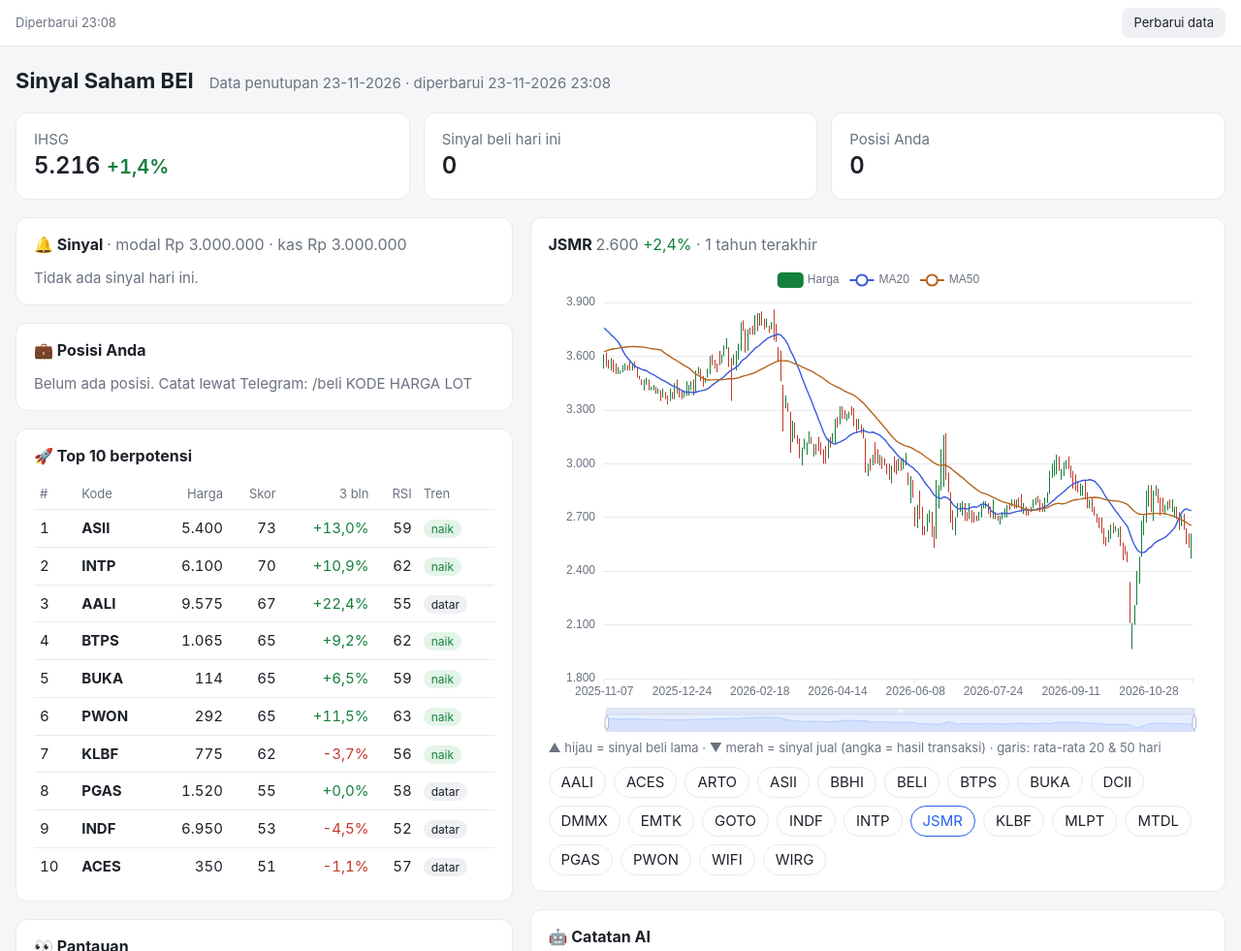
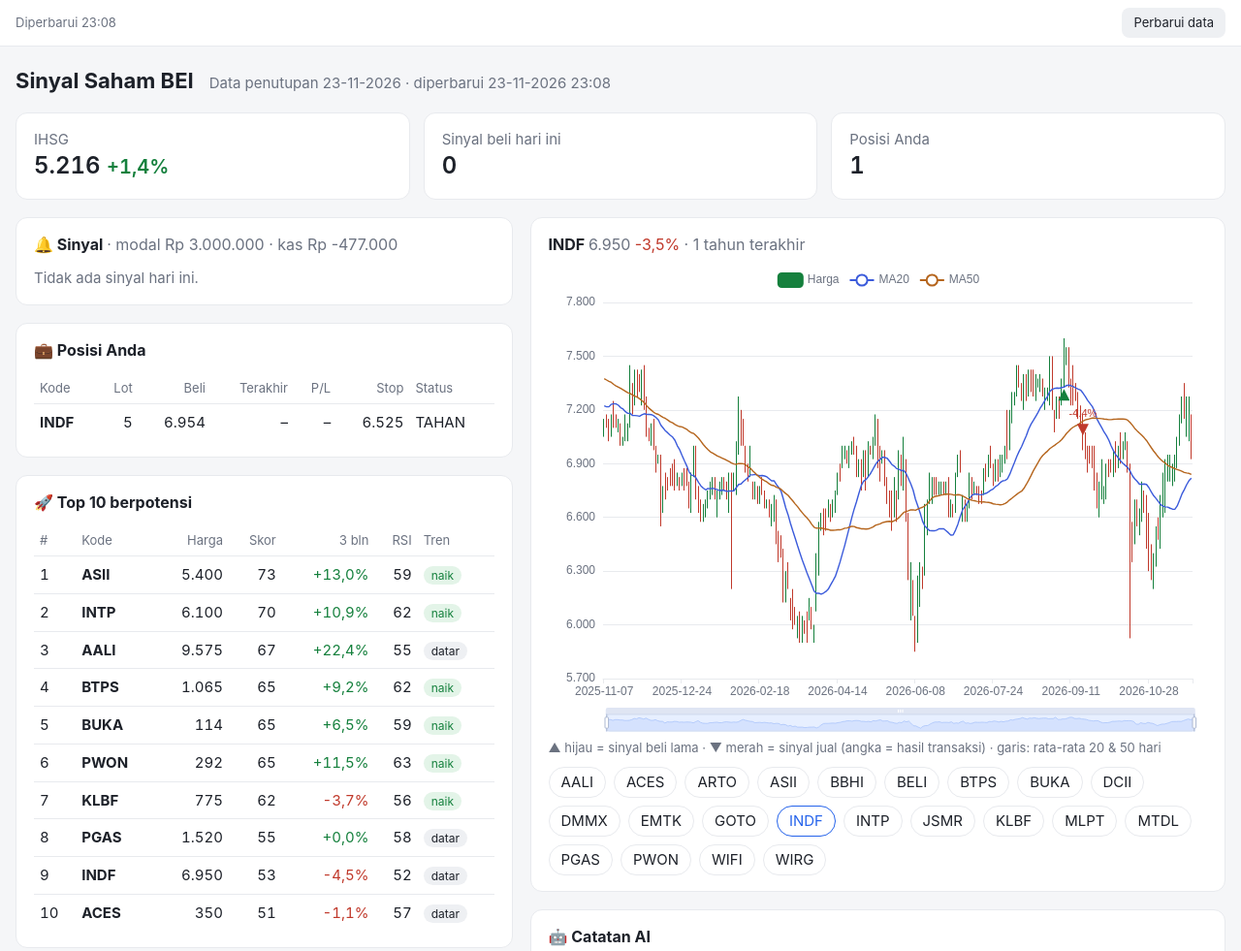
Before and after one commit to aboeanas2-coder/sinyal-saham, a plain HTML site: page docs/index.html in a window 1280 px wide. Shown: the top 981 px of the page at 97% size. Drawn offline with nearby package versions, Linux system fonts and the light colour scheme.

Commit message:
Update index.html

```diff
--- a/docs/index.html
+++ b/docs/index.html
@@ -82,6 +82,17 @@ let chart, current, S;
 
 async function load() {
   S = await fetch("data/summary.json?t=" + Date.now()).then(r => r.json());
+  // Posisi diambil langsung dari portfolio.json supaya /beli & /jual langsung tampil,
+  // tanpa menunggu laporan harian berikutnya.
+  try {
+    const P = await fetch("data/portfolio.json?t=" + Date.now()).then(r => r.json());
+    const lastOf = Object.fromEntries((S.positions || []).map(x => [x.code, x]));
+    S.positions = P.positions.map(x => ({...lastOf[x.code], ...x}));
+    S.closed = P.closed.slice(-20);
+    S.modal = P.modal;
+    S.cash = P.modal + P.closed.reduce((a, x) => a + (x.pnl || 0), 0)
+           - P.positions.reduce((a, x) => a + x.entry * x.lots * 100, 0);
+  } catch (e) { /* belum ada portfolio.json: pakai data dari summary */ }
   $("upd").textContent = "Diperbarui " + S.updated.split(" ")[1];
   $("sub").textContent = `Data penutupan ${S.data_date.split("-").reverse().join("-")} · diperbarui ${S.updated}`;
   $("ihsg").innerHTML = `${fmt(S.ihsg.close)} <small>${pct(S.ihsg.chg)}</small>`;
```
